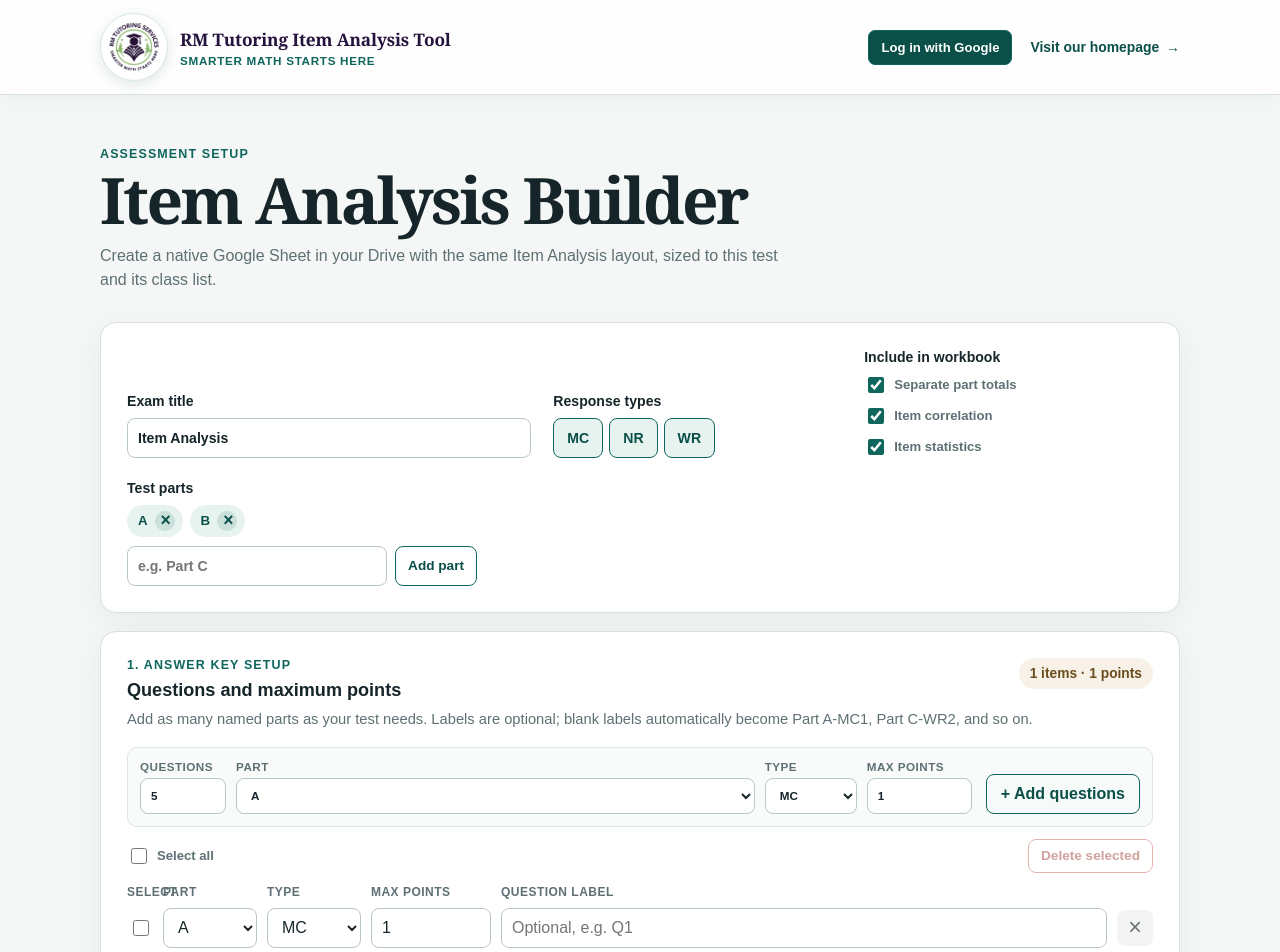
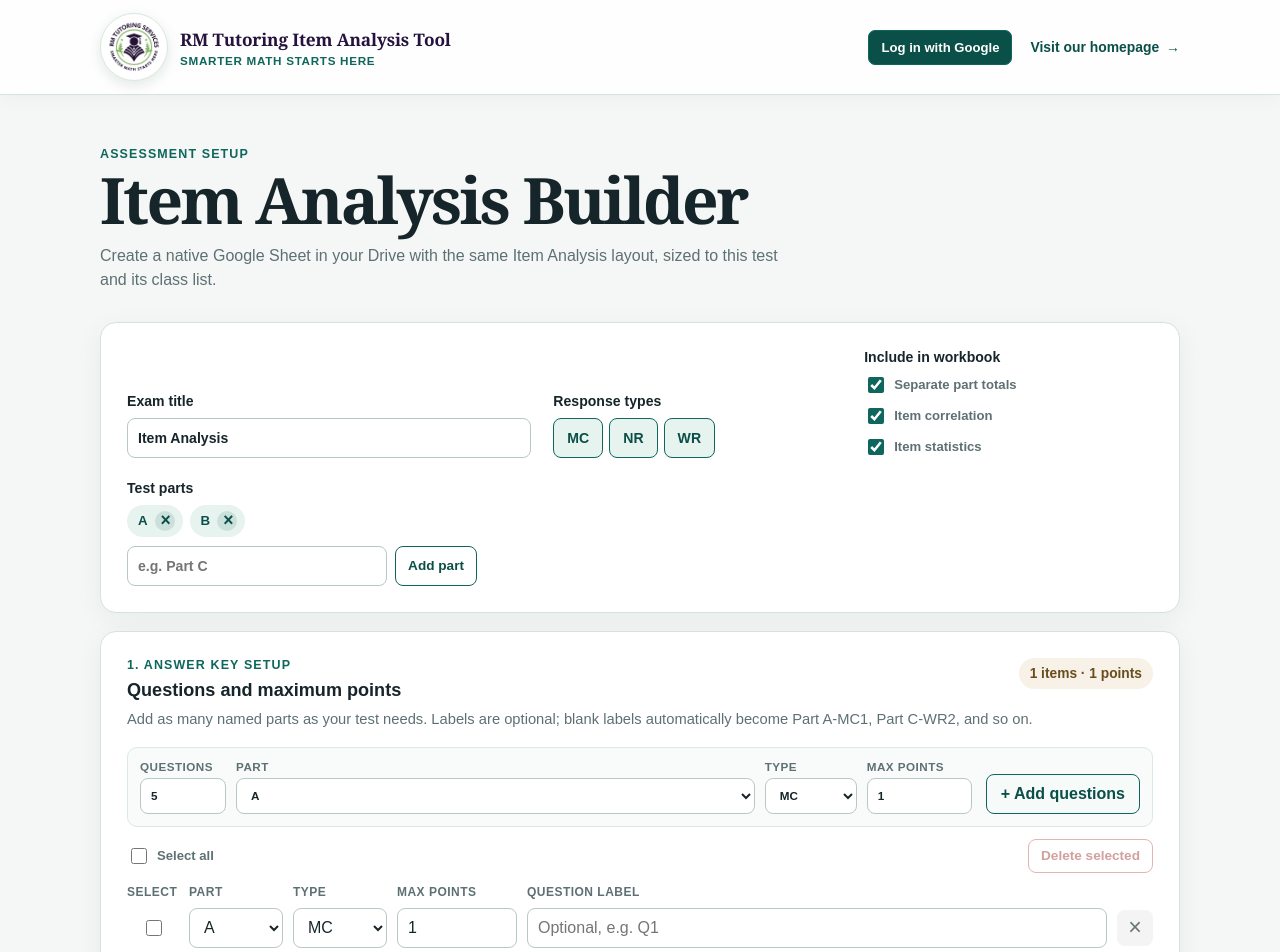
Before and after one commit to reubenleemiller/item-analysis, a Next.js app: page / in a window 1280 px wide. Shown: the top 952 px of the page. Built offline with nearby package versions, Linux system fonts and the light colour scheme; no server answers.

Commit message:
Widen question selection header

```diff
--- a/app/styles.css
+++ b/app/styles.css
@@ -73,7 +73,7 @@ input[type="checkbox"] { width: 16px; min-height: 16px; height: 16px; padding: 0
 .selection-actions { display: flex; align-items: center; justify-content: space-between; margin: 12px 0; }
 .delete-selected { min-height: 34px; border-color: #c45c52; color: #9b3126; }
 .delete-selected:disabled { cursor: not-allowed; opacity: .45; }
-.question-grid { display: grid; grid-template-columns: 26px 94px 94px 120px minmax(170px, 1fr) 36px; gap: 10px; align-items: center; margin-top: 9px; }
+.question-grid { display: grid; grid-template-columns: 52px 94px 94px 120px minmax(170px, 1fr) 36px; gap: 10px; align-items: center; margin-top: 9px; }
 .question-head { color: var(--muted); font-size: .75rem; font-weight: 700; letter-spacing: .04em; text-transform: uppercase; margin-top: 0; }
 .question-select { display: grid; place-items: center; }
 .icon-button { width: 36px; height: 36px; border: 0; border-radius: 8px; background: #f3f4f3; color: #697578; font-size: 1.45rem; line-height: 1; }
```
